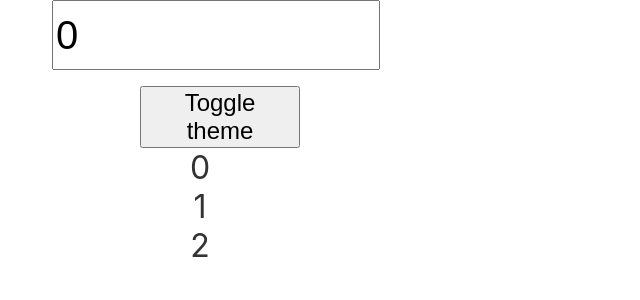
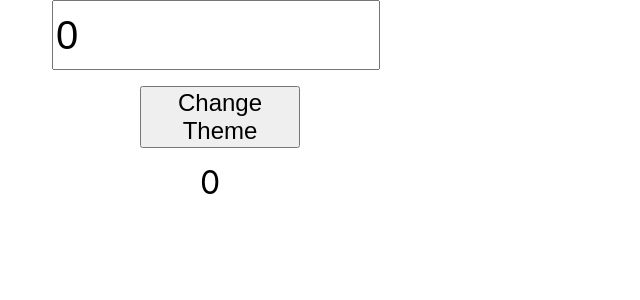
Before and after one commit to kevit-vasanti-vaghela/hooks-practice, a React (Create React App) app: page / in a window 1280 px wide. Shown: the top 300 px of the page, without its empty margins (0-640 px from the left). Built offline with nearby package versions, Linux system fonts and the light colour scheme.

Commit message:
useMemo is used

```diff
--- a/src/App.js
+++ b/src/App.js
@@ -1,35 +1,48 @@
-import React, { useState, useCallback } from "react";
-import List from "./List";
+import React, { useState, useMemo, useEffect } from "react";
 
 function App() {
   const [number, setNumber] = useState(0)
   const [dark, setDark] = useState(false)
 
-  const getItems = useCallback(() => {
-    return [number, number + 1, number + 2]
+  const doubleNumber = useMemo(() => {
+    return slowFunction(number)
   },[number])
 
-  // useCallback - it returns entire the function unlike useMemo which returns the return value
-  // -------------------------------------------------------------------
-  // usecase-1:  - wrap slow function to not compute result unneccesary (rare)
-  // usecase-2:  - for referential equality
+  // useMemo - essentially it is the id for caching the value so you don't have to recompute it every single time
+// -------------------------------------------------------------------
+  // usecase-1:  - wrap flow function to not compute result unneccesary
+  // usecase-2:  - for referential equality i.e, array or object reference is exactly the same as we had previous time until something inside change, we would like to change the reference not the updating it every single time the component render.
+  const  themeStyles = useMemo(() => {
+    return {
+      backgroundColor: dark ? 'black' : 'white',
+      color: dark ? 'white' : 'black',
+      width: '400px',
+      height: '50px',
+      fontSize: '2rem',
+      textAlign: 'center',
+      padding: '10px',
+      marginTop: '5px'
+    }
+  },[dark])
 
-  const theme = {
-    backgroundColor: dark ? '#333' : '#FFF',
-    color: dark ? '#FFF' : '#333'
-  }
+  useEffect(() => {
+    console.log('Theme Changed')
+  }, [themeStyles])
 
   return (
-      <div style={theme}>
-        <input
-          type="number"
-          value={number}
-          onChange={e => setNumber(parseInt(e.target.value))}
-        />
-        <button onClick={() => setDark(prevDark => !prevDark)}>Toggle theme</button>
-        <List getItems={getItems}/>
-      </div>
+      <>
+        <input type="number" value={number} onChange={e => setNumber(parseInt(e.target.value))} />
+        <button onClick={() => setDark(prevDark => !prevDark)}>Change Theme</button>
+        <div style={themeStyles}>{doubleNumber}</div>
+      </>
   );
 }
 
+function slowFunction(num) {
+  console.log('Calling Slow Function')
+  for(let i = 0; i <= 10000000000; i++ ){
+    return num * 2;
+  }
+}
+
 export default App;
```
